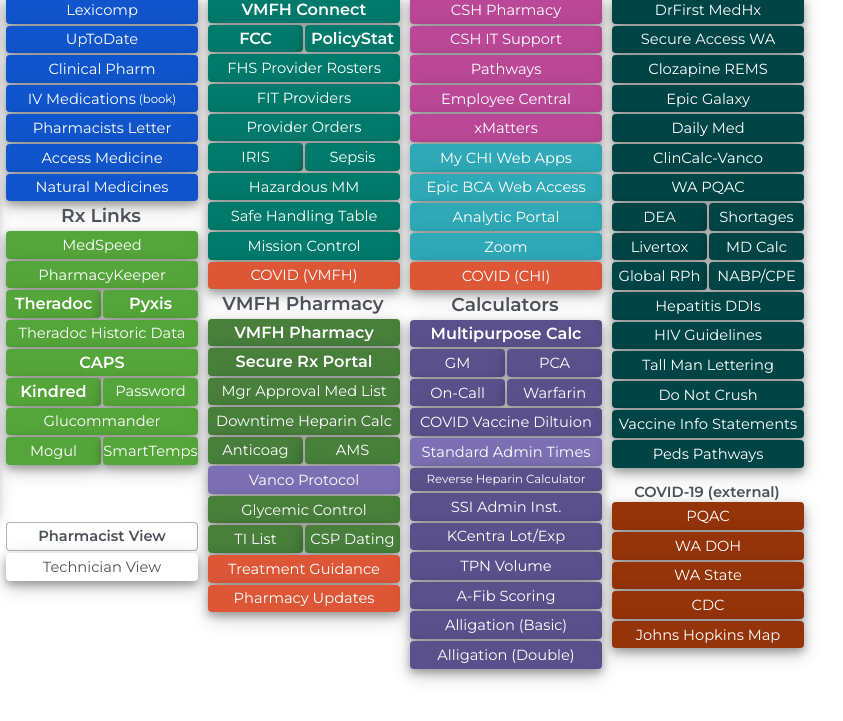
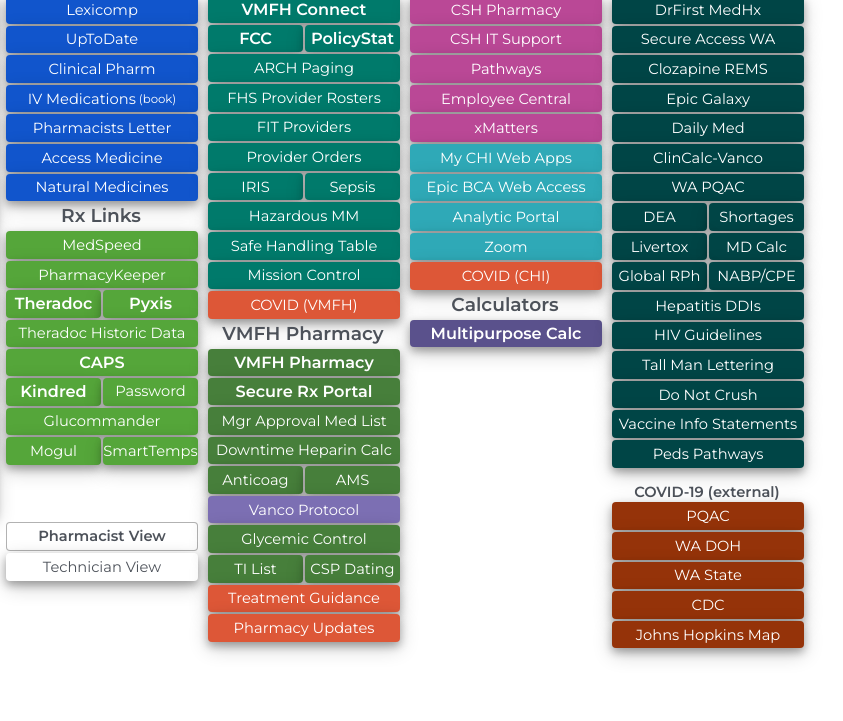
Before and after one commit to pharmot/rx-launchpad, a plain HTML site: page index.html in a window 1280 px wide. Shown: the part 41-762 px from the top of the page, 262-1105 px from the left. Drawn offline with nearby package versions, Linux system fonts and the light colour scheme.

Commit message:
Add ARCH paging link and remove local files

```diff
--- a/index.html
+++ b/index.html
@@ -33,7 +33,8 @@
       <a class="btn di" href="https://hospital-pharmacist.therapeuticresearch.com/Home/PLH">Pharmacists Letter</a>
       <a class="btn di" href="https://accessmedicine.mhmedical.com/">Access Medicine</a>
       <a class="btn di" href="http://www.naturalstandard.com/">Natural Medicines</a>
-      <h3>Rx Links</h3><a class="btn rxlink" href="http://chifranciscan.medspeed.com/">MedSpeed</a>
+      <h3>Rx Links</h3>
+      <a class="btn rxlink" href="http://chifranciscan.medspeed.com/">MedSpeed</a>
       <a class="btn rxlink" href="https://chi.pharmacykeeper.com/pharmacykeeper/oktalogin/sah">PharmacyKeeper</a>
       <a class="btn rxlink size--2 width--half" href="https://theradoc.premierinc.com/theradoc">Theradoc</a>
       <a class="btn rxlink size--2 width--half" href="https://r5pyxis.chi.catholichealth.net/">Pyxis</a>
@@ -52,6 +53,7 @@
       <a class="btn fhs size--2" href="https://chifh.catholichealth.net/">VMFH Connect</a>
       <a class="btn fhs rph-only size--2 width--half" href="https://fcconline.catholichealth.net/webxchange/Default.aspx">FCC</a>
       <a class="btn fhs size--2 width--half tech--full" href="http://chifranciscan-stanthony.policystat.com/?lt=oyo9UjxFEl07Liwra_Cx4V">PolicyStat</a>
+      <a class="btn fhs" href="https://www.usamobility.net/">ARCH Paging</a>
       <a class="btn fhs rph-only" href="https://chifh.catholichealth.net/Comm/ma/Documents/Forms/AllItems.aspx?RootFolder=%2FComm%2Fma%2FDocuments%2FFHS%20Medical%20Staff%20Rosters&FolderCTID=0x012000C8B2347621EA8744B6F5005BDB63B9EC&View=%7BFB4D66AD%2D9F73%2D4671%2DA11E%2D6298C41F1788%7D">FHS Provider Rosters</a>
       <a class="btn fhs rph-only" href="https://chifh.catholichealth.net/Comm/fit/Lists/FitPictures/AllItems.aspx">FIT Providers</a>
       <a class="btn fhs rph-only" href="https://www.chifranciscan.org/for-medical-staff/provider-orders.html">Provider Orders</a>
@@ -72,7 +74,7 @@
       <a class="btn rx rph-only" title="VMFH Glycemic Control Sharepoint Site" href="https://chifh.catholichealth.net/Comm/phs/Pages/glycon.aspx">Glycemic Control</a>
       <a class="btn rx width--half tech--full" href="https://chifh.catholichealth.net/comm/phs/Pages/default.aspx?RootFolder=%2FComm%2Fphs%2FDocuments%2FTherapeutic%20Interchanges%20Formulary">TI List</a>
       <a class="btn rx width--half tech--full" href="https://docs.google.com/spreadsheets/d/1RK_R-ZCSZsIYqkArHJpiqnBXqYC70aVG/edit?usp=sharing&ouid=100141182843719983131&rtpof=true&sd=true">CSP Dating</a>
-      <a class="btn covid" href="https://drive.google.com/drive/folders/1qLg3qmJIwB3p68DL98OxvAIpPt1DQ5kp?usp=sharing">Treatment Guidance</a>
+      <a class="btn covid rph-only" href="https://drive.google.com/drive/folders/1qLg3qmJIwB3p68DL98OxvAIpPt1DQ5kp?usp=sharing">Treatment Guidance</a>
       <a class="btn covid" title="Pharmacy Practice Updates" href="https://drive.google.com/drive/folders/1bPn4TyXFv68EbwSrorfKrW-TL-Z7roNG?usp=sharing">Pharmacy Updates</a>
     </div>
     <div class="col links">
@@ -84,23 +86,11 @@
       <a class="btn csh" title="Emergency Communications" href="http://commonspirit.xmatters.com/">xMatters</a>
       <a class="btn chi" href="http://mychiwebapps.catholichealth.net/">My CHI Web Apps</a>
       <a class="btn chi" href="https://bcaweb.catholichealth.net/BCAWeb">Epic BCA Web Access</a>
-      <a class="btn chi" href="https://clb.catholichealth.net/cs/nce/ca/Pages/AP.aspx">Analytic Portal</a>
+      <a class="btn chi rph-only" href="https://clb.catholichealth.net/cs/nce/ca/Pages/AP.aspx">Analytic Portal</a>
       <a class="btn chi" href="https://commonspirit.zoom.us/">Zoom</a>
       <a class="btn covid" href="https://clb.catholichealth.net/cs/PS/COVID/Pages/default.aspx">COVID (CHI)</a>
       <h3>Calculators</h3>
       <a class="btn calc rph-only size--2" href="http://pharmot.github.io/multipurpose-calculator">Multipurpose Calc</a>
-      <a class="btn calc rph-only width--half" href="file:///\\NWGIG1MSS02\sahshared\Rx\Pharmacists,%20Interns,%20Techs\Andy%20Briggs\glucommanderCustom.html">GM</a>
-      <a class="btn calc rph-only width--half" href="file:///\\NWGIG1MSS02\sahshared\Rx\Pharmacists,%20Interns,%20Techs\Andy%20Briggs\pcaCalc.html">PCA</a>
-      <a class="btn calc width--half tech--full" href="file:///\\NWGIG1MSS02\sahshared\Rx\Pharmacists,%20Interns,%20Techs\Andy%20Briggs\oncalliv.html">On-Call</a>
-      <a class="btn calc rph-only width--half" href="file:///\\NWGIG1MSS02\sahshared\Rx\Pharmacists,%20Interns,%20Techs\Andy%20Briggs\warfarinWeeklyDose.html">Warfarin</a>
-      <a class="btn calc" href="file:///\\NWGIG1MSS02\sahshared\Rx\Pharmacists,%20Interns,%20Techs\Andy%20Briggs\covidvax.html">COVID Vaccine Diltuion</a>
-      <a class="btn calc2" href="file:///\\NWGIG1MSS02\sahshared\Rx\Pharmacists,%20Interns,%20Techs\Andy%20Briggs\standardTimes.html">Standard Admin Times</a>
-      <a class="btn calc rph-only" href="file:///\\NWGIG1MSS02\sahshared\Rx\Pharmacists,%20Interns,%20Techs\Andy%20Briggs\reverseHeparin.html"><small>Reverse Heparin Calculator</small></a><a class="btn calc" href="slidingScaleText.html">SSI Admin Inst.</a>
-      <a class="btn calc rph-only" href="file:///\\NWGIG1MSS02\sahshared\Rx\Pharmacists,%20Interns,%20Techs\Andy%20Briggs\kcentra.html">KCentra Lot/Exp</a>
-      <a class="btn calc" href="file:///\\NWGIG1MSS02\sahshared\Rx\Pharmacists,%20Interns,%20Techs\Andy%20Briggs\tpnVolume.html">TPN Volume</a>
-      <a class="btn calc rph-only" href="file:///\\NWGIG1MSS02\sahshared\Rx\Pharmacists,%20Interns,%20Techs\Andy%20Briggs\afibScoring.html">A-Fib Scoring</a>
-      <a class="btn calc rph-only" href="file:///\\NWGIG1MSS02\sahshared\Rx\Pharmacists,%20Interns,%20Techs\Andy%20Briggs\alligBasic.html">Alligation (Basic)</a>
-      <a class="btn calc rph-only" href="file:///\\NWGIG1MSS02\sahshared\Rx\Pharmacists,%20Interns,%20Techs\Andy%20Briggs\alligDouble.html">Alligation (Double)</a>
     </div>
     <div class="col links">
       <h3>External Links</h3>
```
